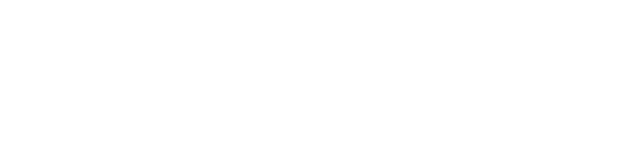
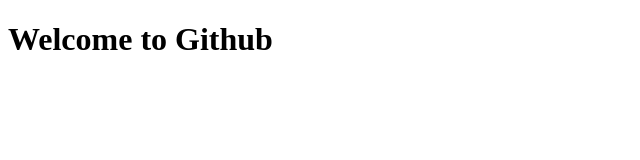
Before and after one commit to julianmiguens5/Mi-Primer-repositorio, a plain HTML site: page index.html in a window 1280 px wide. Shown: the whole page, without its empty margins (0-640 px from the left). Drawn offline with Linux system fonts and the light colour scheme.

Commit message:
PROBANDO

```diff
--- a/index.html
+++ b/index.html
@@ -7,6 +7,6 @@
     <title>Welcome to Github</title>
 </head>
 <body>
-
+    <h1>Welcome to Github</h1>
 </body>
 </html>
```
